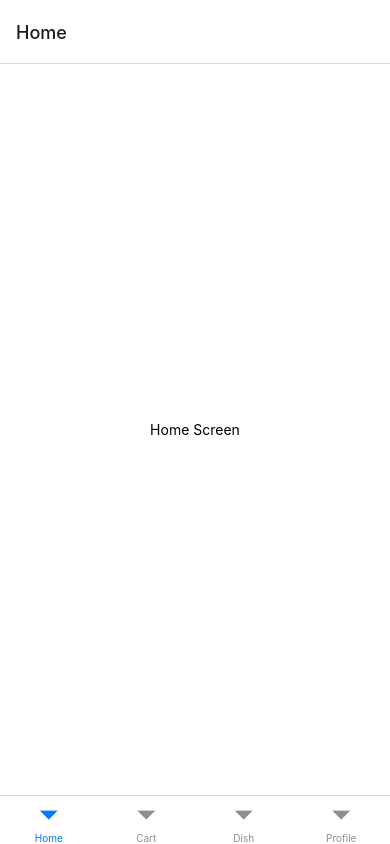
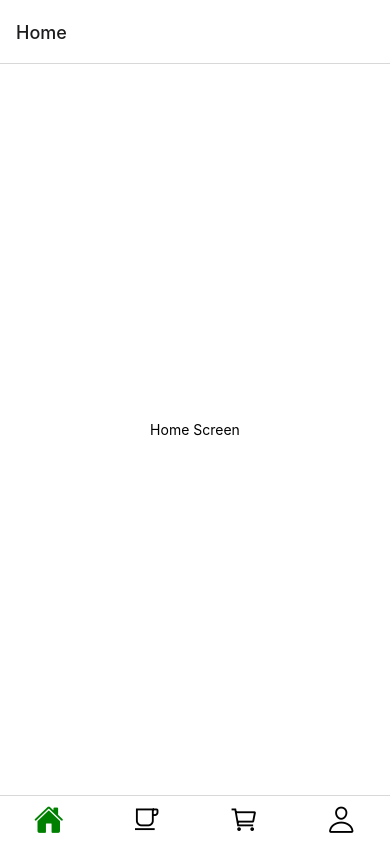
Before and after one commit to jeanyeeee/dining-rc-app, a React Native app in the folder dining-rc/: screen / in a window 390 px wide. Built offline with nearby package versions, Linux system fonts and the light colour scheme.

Commit message:
finalised bottom tab w no labels

```diff
--- a/dining-rc/navigation/tabs.js
+++ b/dining-rc/navigation/tabs.js
@@ -1,5 +1,8 @@
 import { createBottomTabNavigator } from '@react-navigation/bottom-tabs';
+import {View, Image, StyleSheet} from 'react-native'
+import { Ionicons  } from '@expo/vector-icons';
 import React from 'react';
+//For the Screens
 import HomeScreen from './screens/HomeScreen';
 import CartScreen from './screens/CartScreen';
 import DishScreen from './screens/DishScreen';
@@ -9,10 +12,38 @@ const Tab = createBottomTabNavigator();
 
 const BottomTab = () => {
   return (
-    <Tab.Navigator>
-      <Tab.Screen name="Home" component={HomeScreen}></Tab.Screen>
+    <Tab.Navigator
+    screenOptions={({ route }) => ({
+      tabBarShowLabel: false,
+      tabBarIcon: ({ focused, color}) => {
+        let iconName;
+        if (route.name === 'Home') {
+          iconName = focused
+            ? 'home'
+            : 'home-outline';
+        } else if (route.name === 'Cart') {
+          iconName = focused ?
+          'cart' :
+          'cart-outline';
+        } else if (route.name === 'Dish') {
+          iconName = focused ?
+          'cafe' :
+          'cafe-outline';
+        } else if (route.name === 'Profile') {
+          iconName = focused ?
+          'person' :
+          'person-outline';
+        }
+        // You can return any component that you like here!
+        return <Ionicons name={iconName} size={30} color={color} />;
+      },
+      tabBarActiveTintColor: 'green',
+      tabBarInactiveTintColor: 'black',
+    })}
+  >
+      <Tab.Screen name="Home" component={HomeScreen}/>
+      <Tab.Screen name="Dish" component={DishScreen}></Tab.Screen>
       <Tab.Screen name="Cart" component={CartScreen}></Tab.Screen>
-      <Tab.Screen name="Dish" component={DishScreen}></Tab.Screen>
       <Tab.Screen name="Profile" component={ProfileScreen}></Tab.Screen>
     </Tab.Navigator>
   );
```
